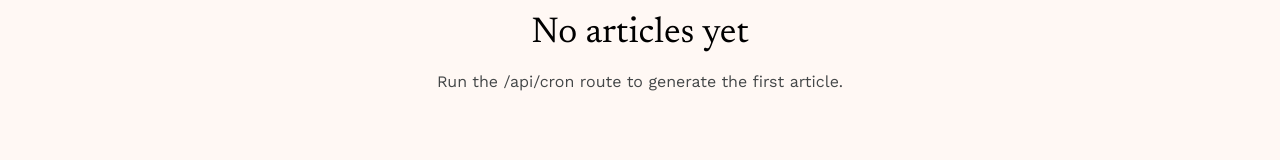
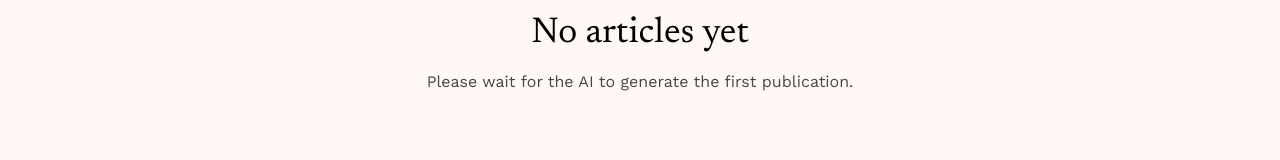
Before and after one commit to JoaoVitorTelesCentrone/tech-blog, a Next.js app: page /en in a window 1280 px wide. Shown: the part 214-374 px from the top of the page. Built offline with nearby package versions, Linux system fonts and the light colour scheme.

Commit message:
fix: atualiza texto de estado vazio para nao mencionar rota de cron

```diff
--- a/app/[lang]/page.tsx
+++ b/app/[lang]/page.tsx
@@ -12,7 +12,7 @@ export default function HomePage({ params }: { params: { lang: string } }) {
 
   const t = {
     emptyTitle: lang === 'en' ? 'No articles yet' : 'Ainda não há artigos',
-    emptyDesc: lang === 'en' ? 'Run the /api/cron route to generate the first article.' : 'Execute a rota /api/cron para gerar o primeiro artigo via IA.',
+    emptyDesc: lang === 'en' ? 'Please wait for the AI to generate the first publication.' : 'Aguarde o robô gerar a primeira publicação.',
     todaysEdition: lang === 'en' ? "Today's Edition" : 'Edição de hoje',
     aiDescription: lang === 'en' ? 'An article generated entirely by Artificial Intelligence based on the latest news from the internet.' : 'Um artigo gerado inteiramente por Inteligência Artificial baseado nas notícias mais recentes da internet.',
     readArticle: lang === 'en' ? 'Read Article' : 'Ler Artigo',
```
